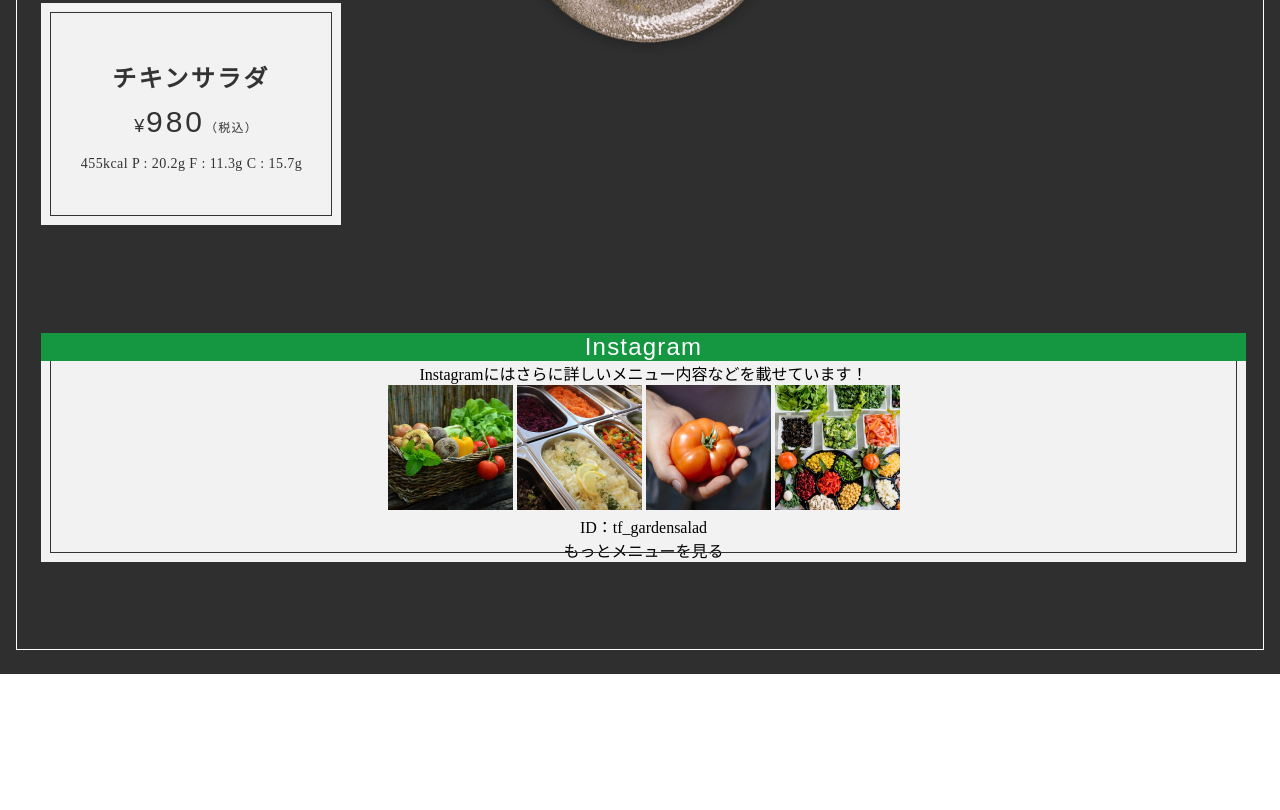
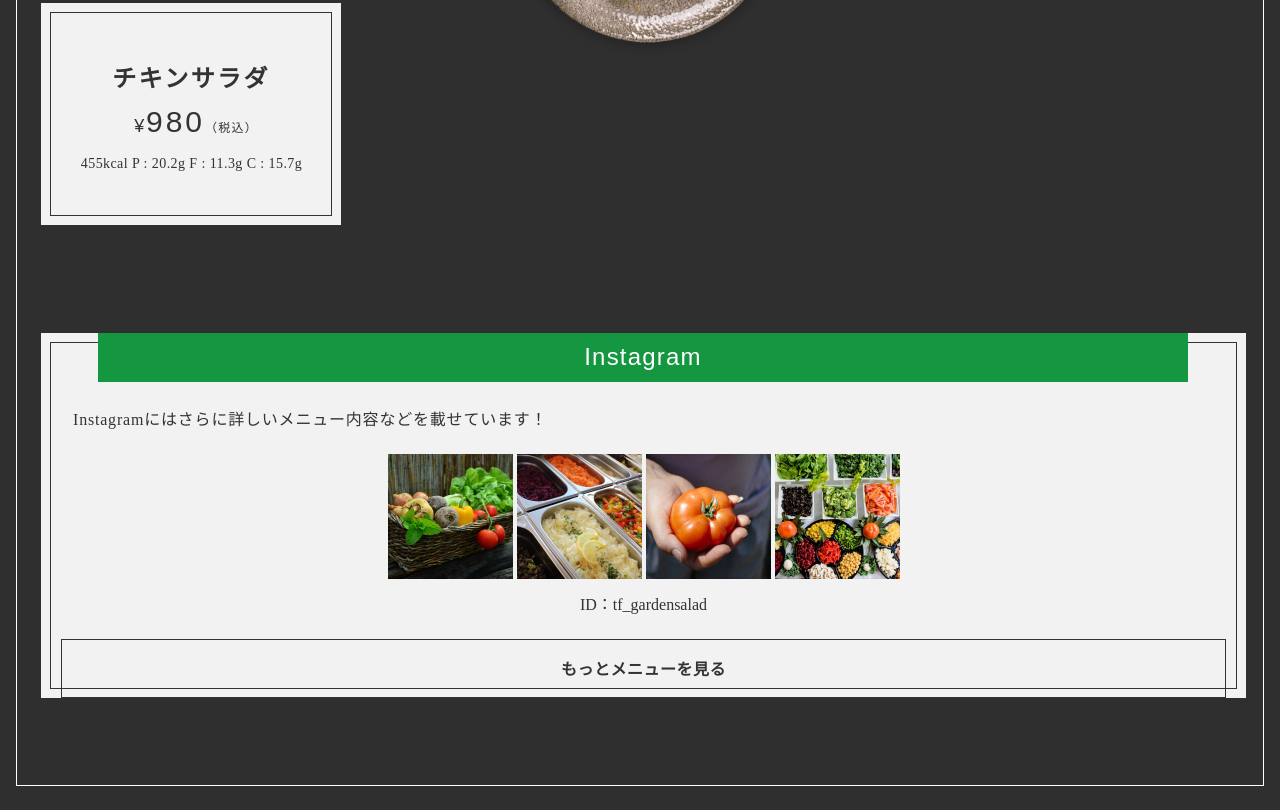
Before and after one commit to summer3018/Garden-Salad, a plain HTML site: page index.html in a window 1280 px wide. Shown: the part 4740-5550 px from the top of the page. Before the commit the page ends 5414 px from the top, so only its background shows below. Drawn offline with Linux system fonts and the light colour scheme; some packages are replaced by stand-ins of ours; a web font is replaced by a local one.

Commit message:
Auto commit

```diff
--- a/sass/style.scss
+++ b/sass/style.scss
@@ -771,6 +771,9 @@ li{
     background: #159741;
     position: relative;
     z-index: 1;
+    margin-left: 57px;
+    margin-right: 58px;
+    margin-bottom: 24px;
 }
 .instagram-card__title-en{
     color: #FFF;
@@ -778,21 +781,39 @@ li{
     font-size: 24px;
     font-weight: 400;
     letter-spacing: 1.2px;
+    padding: 10px 34px 11px 34px;
 }
 .instagram-card__text{
-
+    color: #333;
+    text-align: justify;
+    font-size: 16px;
+    font-weight: 400;
+    letter-spacing: 0.8px;
+    padding: 0 32px 24px;
 }
 .instagram-card__image-container{
     img{
-
+        width: 125px;
+        height: 125px;
     }
 }
 .instagram-card__ID{
-
+    color: #333;
+    font-size: 16px;
+    font-weight: 400;
+    padding-top: 8px;
+    padding-bottom: 24px;
 }
 .instagram-card__btn{
-
+    border: 1px solid #333;
+    margin: 0 20px;
 }
 .instagram-card__btn-text{
-
+    color: #333;
+    text-align: center;
+    font-size: 16px;
+    font-weight: 700;
+    letter-spacing: 0.48px;
+    padding-top: 16px;
+    padding-bottom: 17px;
 }
```
Also changed, not shown: index.html (+0 -1 lines), css/style.css, sass/style.css, sass/style.min.css, 3 other files.
